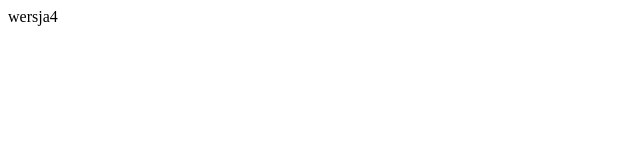
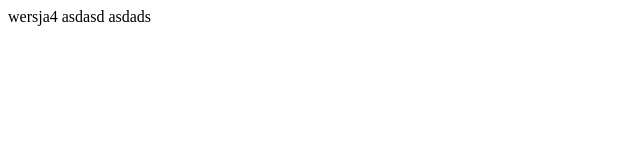
Before and after one commit to dominik-gendek/tt, a plain HTML site: page index.html in a window 1280 px wide. Shown: the whole page, without its empty margins (0-640 px from the left). Drawn offline with Linux system fonts and the light colour scheme.

Commit message:
change in index.html

```diff
--- a/index.html
+++ b/index.html
@@ -8,7 +8,8 @@
 </head>
 <body>
     wersja4
-
+    asdasd
+    asdads
 
 </body>
 </html>
```
